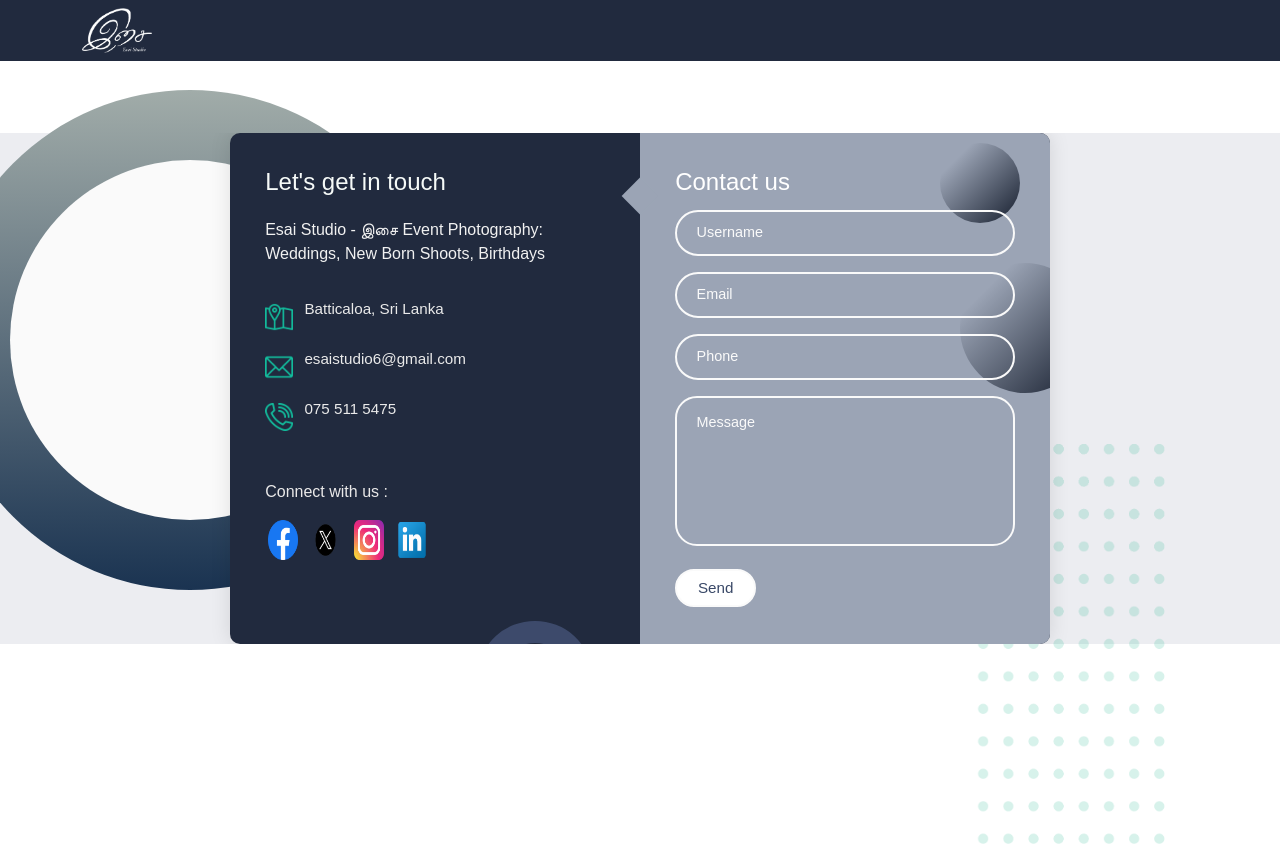
After one commit to mmsalmanfaris/Photography-Studio-Website, a PHP site: page /Contact.html in a window 1280 px wide. The commit adds this page. Run offline with PHP 8.4, Linux system fonts and the light colour scheme; some libraries are stand-ins or nearby versions.

Commit message:
Contact.html updated

```diff
--- /dev/null
+++ b/Contact.html
@@ -0,0 +1,119 @@
+<!DOCTYPE html>
+<html lang="en">
+<head>
+
+    <meta charset="UTF-8">
+    <meta name="viewport" content="width=device-width, initial-scale=1.0">
+    <title>Contacts</title>
+    <link rel="stylesheet" href="/src/main.css">
+  <!-- Bootstrap ICON -->
+  <link rel="stylesheet" href="https://cdn.jsdelivr.net/npm/bootstrap-icons@1.11.3/font/bootstrap-icons.min.css">
+
+  <link rel="stylesheet" href="/src/style.css">
+</head>
+<body>
+    <header>
+        <!-- Navigation Bar -->
+        <nav class="navbar bg-primary p-2">
+          <div class="container">
+            <!-- Logo -->
+            <div>
+              <a class="navbar-brand" href="">
+                <img src="/img/Logo-White.png"  alt="Esai Logo" height="45">
+              </a>
+            </div>
+          </div>
+        </nav>
+      </header>
+      <br> <br> <br>
+      <!--Contact us -->
+      <div class="container1">
+        <span class="big-circle"></span>
+        <img src="img/shape.png" class="square" alt="" />
+        <div class="form">
+          <div class="contact-info">
+            <h3 class="title">Let's get in touch</h3>
+            <p class="text">
+                Esai Studio - இசை
+                Event Photography: Weddings, New Born Shoots, Birthdays
+            </p>
+
+            <div class="info">
+              <div class="information">
+                <img src="img/location.png" class="icon" alt="" />
+                <p>Batticaloa, Sri Lanka</p>
+              </div>
+              <div class="information">
+                <img src="img/email.png" class="icon" alt="" />
+                <p>esaistudio6@gmail.com</p>
+              </div>
+              <div class="information">
+                <img src="img/phone.png" class="icon" alt="" />
+                <p>075 511 5475</p>
+              </div>
+            </div>
+
+            <div class="social-media">
+              <p>Connect with us :</p>
+              <div class="social-icons">
+                <a href="https://www.facebook.com/profile.php?id=100070496885311">
+                  <i class="fab fa-facebook-f">
+                    <img src="img/Fblogo.ico" alt="Fblogo" width="30" height="40">
+                  </i>
+                </a>
+                <a href="#">
+                  <i class="fab fa-twitter">
+                    <img src="img/xlogo.ico" alt="xlogo" width="35" height="40">
+                  </i>
+                </a>
+                <a href="https://www.instagram.com/esai_studio/?hl=en&fbclid=IwAR1FRY9HIpKW2fnQNNvt2db0Vvge5zNM4pMxCrrEkTIQDl8P6Ira35IEnJw">
+                  <i class="fab fa-instagram">
+                    <img src="img/Instagramlogo.ico" alt="Instagramlogo" width="30" height="40">
+                  </i>
+                </a>
+                <a href="#">
+                  <i class="fab fa-linkedin-in">
+                    <img src="img/linkedinlogo.ico" alt="Fblogo" width="30" height="40">
+                  </i>
+                </a>
+              </div>
+            </div>
+          </div>
+
+          <div class="contact-form">
+            <span class="circle one"></span>
+            <span class="circle two"></span>
+
+            <form action="index.html" autocomplete="off">
+              <h3 class="title">Contact us</h3>
+              <div class="input-container">
+                <input type="text" name="name" class="input" />
+                <label for="">Username</label>
+                <span>Username</span>
+              </div>
+              <div class="input-container">
+                <input type="email" name="email" class="input" />
+                <label for="">Email</label>
+                <span>Email</span>
+              </div>
+              <div class="input-container">
+                <input type="tel" name="phone" class="input" />
+                <label for="">Phone</label>
+                <span>Phone</span>
+              </div>
+              <div class="input-container textarea">
+                <textarea name="message" class="input"></textarea>
+                <label for="">Message</label>
+                <span>Message</span>
+              </div>
+              <input type="submit" value="Send" class="btn" />
+            </form>
+          </div>
+        </div>
+      </div>
+<!-- jQuery first, then Popper.js, then Bootstrap JS -->
+<script src="../node_modules/bootstrap/dist/js/bootstrap.bundle.min.js"></script>
+
+
+</body>
+</html>
--- a/index.html
+++ b/index.html
@@ -41,7 +41,7 @@
             </li>
             <li class="nav-item">
               <button type="button" class="btn btn-danger">
-                <a class="nav-link" href=""> <i class="bi bi-whatsapp pe-2"></i> Contact Us</a>
+                <a class="nav-link" href="Contact.html"> <i class="bi bi-whatsapp pe-2"></i> Contact Us</a>
               </button>
             </li>
           </ul>
--- a/src/style.css
+++ b/src/style.css
@@ -6,3 +6,377 @@ a{
     text-decoration: none;
     color: #ffffff;
 }
+
+body,
+input,
+textarea {
+  font-family: "Poppins", sans-serif;
+}
+
+.container1 {
+  position: static;
+  background-color: #ecedf1;
+  overflow: hidden;
+  display: flex;
+  align-items: center;
+  justify-content: center;
+}
+
+.form {
+  width: 100%;
+  max-width: 820px;
+  background-color: #212A3E;
+  border-radius: 10px;
+  box-shadow: 0 0 20px 1px rgba(0, 0, 0, 0.1);
+  z-index: 1000;
+  overflow: hidden;
+  display: grid;
+  grid-template-columns: repeat(2, 1fr);
+}
+
+.contact-form {
+  background-color: #9BA4B5;
+  position: relative;
+}
+
+.circle {
+  border-radius: 50%;
+  background: linear-gradient(135deg, transparent 20%, #151d2d);
+  position: absolute;
+}
+
+.circle.one {
+  width: 130px;
+  height: 130px;
+  top: 130px;
+  right: -40px;
+}
+
+.circle.two {
+  width: 80px;
+  height: 80px;
+  top: 10px;
+  right: 30px;
+}
+
+.contact-form:before {
+  content: "";
+  position: absolute;
+  width: 26px;
+  height: 26px;
+  background-color: #9BA4B5;
+  transform: rotate(45deg);
+  top: 50px;
+  left: -13px;
+}
+
+form {
+  padding: 2.3rem 2.2rem;
+  z-index: 10;
+  overflow: hidden;
+  position: relative;
+}
+
+.title {
+  color: #fff;
+  font-weight: 500;
+  font-size: 1.5rem;
+  line-height: 1;
+  margin-bottom: 0.7rem;
+}
+
+.input-container {
+  position: relative;
+  margin: 1rem 0;
+}
+
+.input {
+  width: 100%;
+  outline: none;
+  border: 2px solid #fafafa;
+  background: none;
+  padding: 0.6rem 1.2rem;
+  color: #fff;
+  font-weight: 500;
+  font-size: 0.95rem;
+  letter-spacing: 0.5px;
+  border-radius: 25px;
+  transition: 0.3s;
+}
+
+textarea.input {
+  padding: 0.8rem 1.2rem;
+  min-height: 150px;
+  border-radius: 22px;
+  resize: none;
+  overflow-y: auto;
+}
+
+.input-container label {
+  position: absolute;
+  top: 50%;
+  left: 15px;
+  transform: translateY(-50%);
+  padding: 0 0.4rem;
+  color: #fafafa;
+  font-size: 0.9rem;
+  font-weight: 400;
+  pointer-events: none;
+  z-index: 1000;
+  transition: 0.5s;
+}
+
+.input-container.textarea label {
+  top: 1rem;
+  transform: translateY(0);
+}
+
+.btn {
+  padding: 0.6rem 1.3rem;
+  background-color: #fff;
+  border: 2px solid #fafafa;
+  font-size: 0.95rem;
+  color: #394867;
+  line-height: 1;
+  border-radius: 25px;
+  outline: none;
+  cursor: pointer;
+  transition: 0.3s;
+  margin: 0;
+}
+
+.btn:hover {
+  background-color: transparent;
+  color: #fff;
+}
+
+.input-container span {
+  position: absolute;
+  top: 0;
+  left: 25px;
+  transform: translateY(-50%);
+  font-size: 0.8rem;
+  padding: 0 0.4rem;
+  color: transparent;
+  pointer-events: none;
+  z-index: 500;
+}
+
+.input-container span:before,
+.input-container span:after {
+  content: "";
+  position: absolute;
+  width: 10%;
+  opacity: 0;
+  transition: 0.3s;
+  height: 5px;
+  background-color: #1abc9c;
+  top: 50%;
+  transform: translateY(-50%);
+}
+
+.input-container span:before {
+  left: 50%;
+}
+
+.input-container span:after {
+  right: 50%;
+}
+
+.input-container.focus label {
+  top: 0;
+  transform: translateY(-50%);
+  left: 25px;
+  font-size: 0.8rem;
+}
+
+.input-container.focus span:before,
+.input-container.focus span:after {
+  width: 50%;
+  opacity: 1;
+}
+
+.contact-info {
+  padding: 2.3rem 2.2rem;
+  position: relative;
+}
+
+.contact-info .title {
+  color: #f6faf8;
+}
+
+.text {
+  color: #f1f1f1;
+  margin: 1.5rem 0 2rem 0;
+}
+
+.information {
+  display: flex;
+  color: #eaeaea;
+  margin: 0.7rem 0;
+  align-items: center;
+  font-size: 0.95rem;
+}
+
+.icon {
+  width: 28px;
+  margin-right: 0.7rem;
+}
+
+.social-media {
+  padding: 2rem 0 0 0;
+}
+
+.social-media p {
+  color: #eae9e9;
+}
+
+.social-icons {
+  display: flex;
+  margin-top: 0.5rem;
+}
+
+.social-icons a {
+  width: 35px;
+  height: 35px;
+  border-radius: 5px;
+  /* background: linear-gradient(45deg, #e9e9e9, #515f5c); */
+  /* color: #0a301a; */
+  text-align: center;
+  line-height: 35px;
+  margin-right: 0.5rem;
+  transition: 0.3s;
+}
+
+.social-icons a:hover {
+  transform: scale(1.05);
+}
+
+.contact-info:before {
+  content: "";
+  position: absolute;
+  width: 110px;
+  height: 100px;
+  border: 22px solid #7f94d3;
+  border-radius: 50%;
+  bottom: -77px;
+  right: 50px;
+  opacity: 0.3;
+}
+
+.big-circle {
+  position: absolute;
+  width: 500px;
+  height: 500px;
+  border-radius: 50%;
+  background: linear-gradient(to bottom, #a1aca9, #1a3351);
+  bottom: 50%;
+  right: 50%;
+  transform: translate(-40%, 38%);
+}
+
+.big-circle:after {
+  content: "";
+  position: absolute;
+  width: 360px;
+  height: 360px;
+  background-color: #fafafa;
+  border-radius: 50%;
+  top: calc(50% - 180px);
+  left: calc(50% - 180px);
+}
+
+.square {
+  position: absolute;
+  height: 400px;
+  top: 50%;
+  left: 50%;
+  transform: translate(181%, 11%);
+  opacity: 0.2;
+}
+
+@media (max-width: 850px) {
+  .form {
+    grid-template-columns: 1fr;
+  }
+
+  .contact-info:before {
+    bottom: initial;
+    top: -75px;
+    right: 65px;
+    transform: scale(0.95);
+  }
+
+  .contact-form:before {
+    top: -13px;
+    left: initial;
+    right: 70px;
+  }
+
+  .square {
+    transform: translate(140%, 43%);
+    height: 350px;
+  }
+
+  .big-circle {
+    bottom: 75%;
+    transform: scale(0.9) translate(-40%, 30%);
+    right: 50%;
+  }
+
+  .text {
+    margin: 1rem 0 1.5rem 0;
+  }
+
+  .social-media {
+    padding: 1.5rem 0 0 0;
+  }
+}
+
+@media (max-width: 480px) {
+  .container {
+    padding: 1.5rem;
+  }
+
+  .contact-info:before {
+    display: none;
+  }
+
+  .square,
+  .big-circle {
+    display: none;
+  }
+
+  form,
+  .contact-info {
+    padding: 1.7rem 1.6rem;
+  }
+
+  .text,
+  .information,
+  .social-media p {
+    font-size: 0.8rem;
+  }
+
+  .title {
+    font-size: 1.15rem;
+  }
+
+  .social-icons a {
+    width: 30px;
+    height: 30px;
+    line-height: 30px;
+  }
+
+  .icon {
+    width: 23px;
+  }
+
+  .input {
+    padding: 0.45rem 1.2rem;
+  }
+
+  .btn {
+    padding: 0.45rem 1.2rem;
+  }
+}
```
Also changed, not shown: img/Fblogo.ico (added), img/Instagramlogo.ico (added), img/email.png (added), img/linkedinlogo.ico (added), img/location.png (added), img/phone.png (added), img/shape.png (added), img/xlogo.ico (added).
